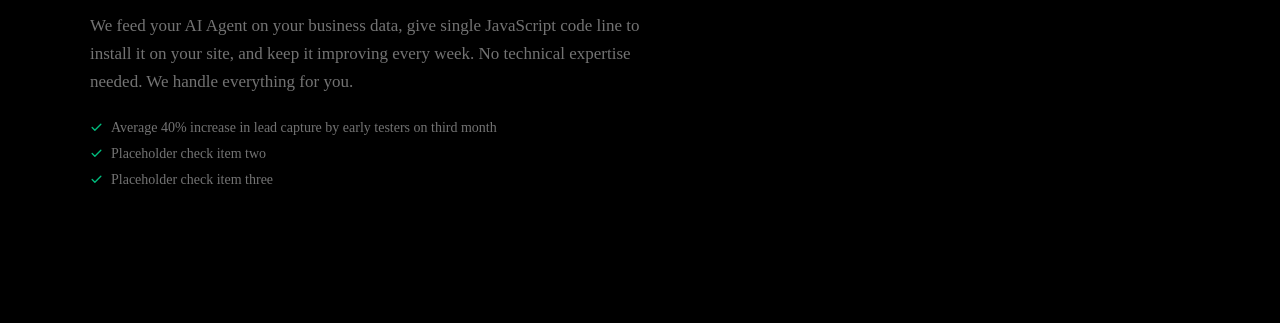
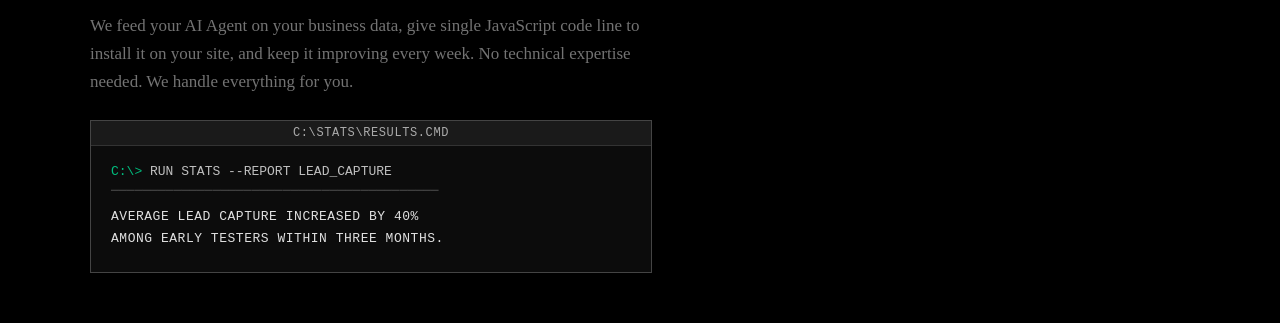
Before and after one commit to synabs/synabs-landing, a React (Vite) app: page / in a window 1280 px wide. Shown: the part 2840-3163 px from the top of the page. Built offline with nearby package versions, Linux system fonts and the light colour scheme; the HTML template or start-up script is replaced by a standard one.

Commit message:
Update HowItWorks.tsx

```diff
--- a/src/app/components/pages/HowItWorks.tsx
+++ b/src/app/components/pages/HowItWorks.tsx
@@ -1,11 +1,95 @@
-import React from 'react';
-import { Check } from 'lucide-react';
+import React, { useEffect, useRef, useState } from 'react';
 
-const CHECKS = [
-  'Average 40% increase in lead capture by early testers on third month',
-  'Placeholder check item two',
-  'Placeholder check item three',
-];
+const CMD_TEXT = 'AVERAGE LEAD CAPTURE INCREASED BY 40%\nAMONG EARLY TESTERS WITHIN THREE MONTHS.';
+
+function CmdStat() {
+  const [displayed, setDisplayed] = useState('');
+  const [done, setDone] = useState(false);
+  const indexRef = useRef(0);
+
+  useEffect(() => {
+    const interval = setInterval(() => {
+      if (indexRef.current < CMD_TEXT.length) {
+        setDisplayed(CMD_TEXT.slice(0, indexRef.current + 1));
+        indexRef.current++;
+      } else {
+        setDone(true);
+        clearInterval(interval);
+      }
+    }, 28);
+    return () => clearInterval(interval);
+  }, []);
+
+  return (
+    <div style={{
+      background: '#0c0c0c',
+      border: '1.5px solid #444',
+      maxWidth: 560,
+      fontFamily: "'Courier New', monospace",
+    }}>
+      {/* Title bar */}
+      <div style={{
+        background: '#1a1a1a',
+        borderBottom: '1px solid #333',
+        padding: '5px 12px',
+        display: 'flex',
+        alignItems: 'center',
+        justifyContent: 'center',
+      }}>
+        <span style={{ fontSize: 12, color: '#aaa', letterSpacing: '0.05em' }}>
+          C:\STATS\RESULTS.CMD
+        </span>
+      </div>
+
+      {/* Body */}
+      <div style={{ padding: '18px 20px 22px' }}>
+        <div style={{ fontSize: 13, color: '#c0c0c0', marginBottom: 4, whiteSpace: 'pre' }}>
+          <span style={{ color: '#00BC7D' }}>C:\&gt;</span> RUN STATS --REPORT LEAD_CAPTURE
+        </div>
+        <div style={{
+          fontSize: 13,
+          color: '#555',
+          marginBottom: 8,
+        }}>──────────────────────────────────────────</div>
+        <div style={{
+          fontSize: 13,
+          color: '#e0e0e0',
+          letterSpacing: '0.04em',
+          lineHeight: 1.7,
+          whiteSpace: 'pre-wrap',
+          textTransform: 'uppercase',
+          minHeight: 44,
+        }}>
+          {displayed}
+          {!done && (
+            <span style={{
+              display: 'inline-block',
+              width: 9,
+              height: 15,
+              background: '#c0c0c0',
+              verticalAlign: 'middle',
+              marginLeft: 2,
+              animation: 'blink 1.1s step-start infinite',
+            }} />
+          )}
+          {done && (
+            <span style={{
+              display: 'inline-block',
+              width: 9,
+              height: 15,
+              background: '#c0c0c0',
+              verticalAlign: 'middle',
+              marginLeft: 2,
+              animation: 'blink 1.1s step-start infinite',
+            }} />
+          )}
+        </div>
+      </div>
+
+      <style>{`@keyframes blink { 0%,100%{opacity:1} 50%{opacity:0} }`}</style>
+    </div>
+  );
+}
 
 export function HowItWorks() {
   return (
@@ -37,14 +121,8 @@ export function HowItWorks() {
           }}>
             We feed your AI Agent on your business data, give single JavaScript code line to install it on your site, and keep it improving every week. No technical expertise needed. We handle everything for you.
           </p>
-          <div style={{ display: 'flex', flexDirection: 'column', gap: 10 }}>
-            {CHECKS.map((item) => (
-              <div key={item} style={{ display: 'flex', alignItems: 'center', gap: 8 }}>
-                <Check size={13} color="#00BC7D" strokeWidth={2.5} />
-                <span style={{ fontSize: 14, color: 'rgba(255,255,255,0.45)' }}>{item}</span>
-              </div>
-            ))}
-          </div>
+
+          <CmdStat />
         </div>
 
       </div>
```
